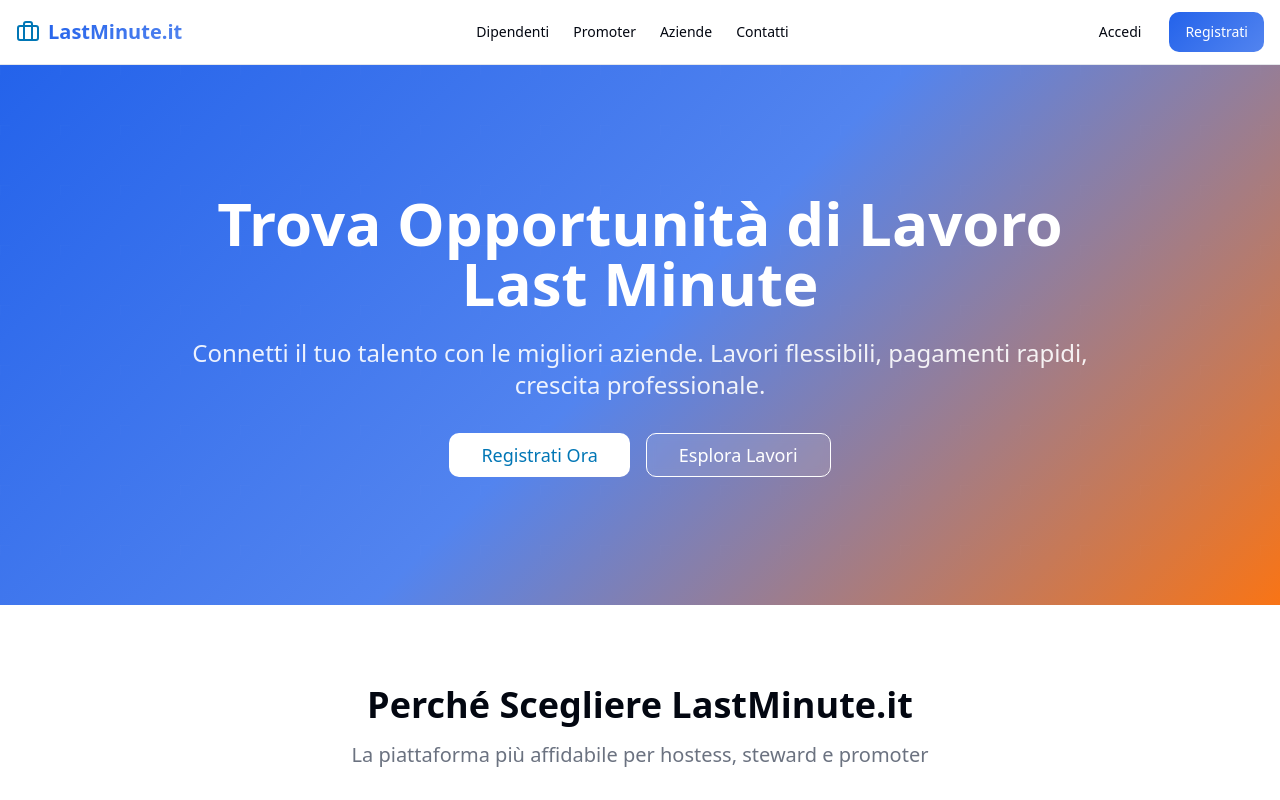
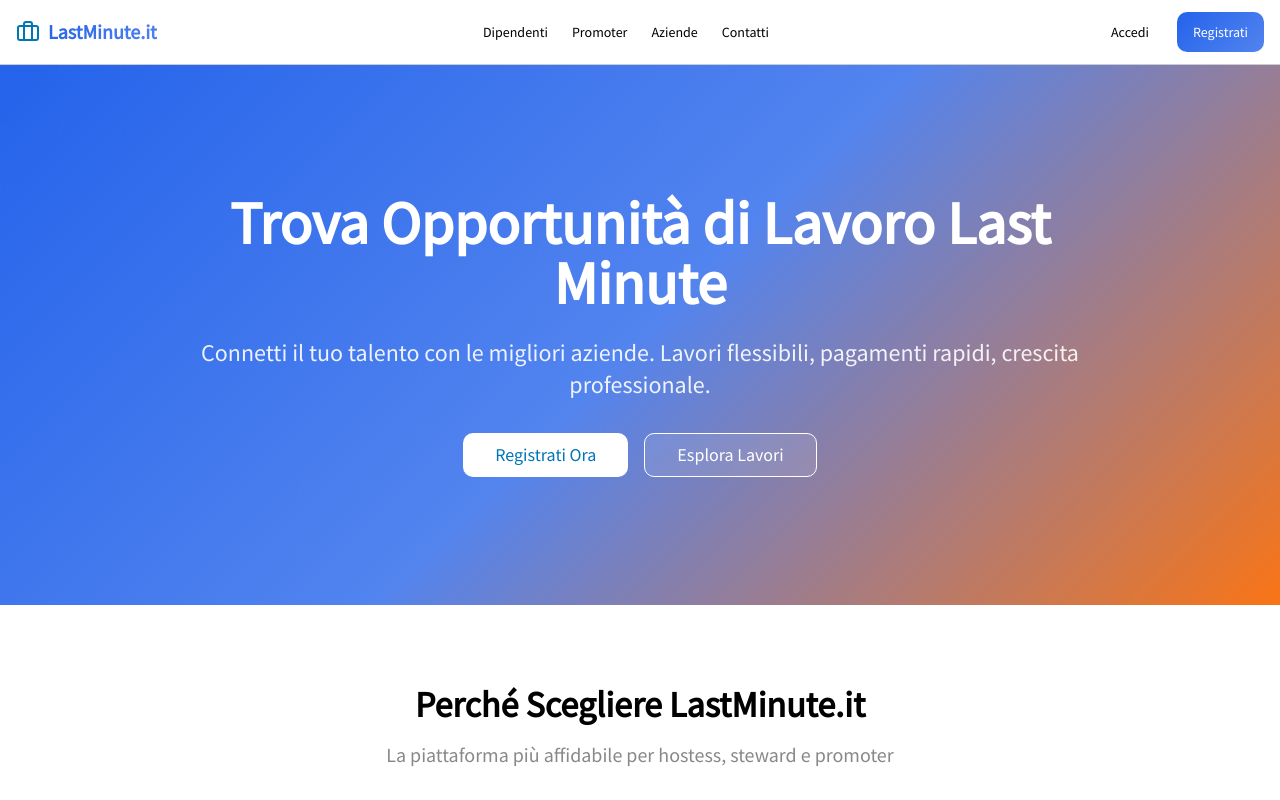
Before and after one commit to valentinabruzzi/hustle-hop-connect, a React (Vite) app: page / in a window 1280 px wide. Shown: the top 800 px of the page. Built offline with nearby package versions, Linux system fonts and the light colour scheme; the HTML template or start-up script is replaced by a standard one.

Commit message:
Manually updated project theme
Applied theme in Lovable

```diff
--- a/src/index.css
+++ b/src/index.css
@@ -1,3 +1,4 @@
+@import url("https://fonts.googleapis.com/css2?family=Source+Sans+Pro&display=swap");
 @tailwind base;
 @tailwind components;
 @tailwind utilities;
@@ -9,24 +10,24 @@ All colors MUST be HSL.
 @layer base {
   :root {
     --background: 0 0% 100%;
-    --foreground: 224 71% 4%;
+    --foreground: 0 0% 0%;
 
     --card: 0 0% 100%;
-    --card-foreground: 224 71% 4%;
+    --card-foreground: 210 3.9216% 20%;
 
     --popover: 0 0% 100%;
-    --popover-foreground: 224 71% 4%;
+    --popover-foreground: 210 3.9216% 20%;
 
     --primary: 201 100% 35.4902%;
     --primary-foreground: 0 0% 100%;
 
-    --secondary: 220 13% 96%;
+    --secondary: 210 3.9216% 80%;
     --secondary-foreground: 0 0% 0%;
 
-    --muted: 220 13% 96%;
-    --muted-foreground: 220 9% 46%;
+    --muted: 210 3.9216% 80%;
+    --muted-foreground: 210 1.6807% 53.3333%;
 
-    --accent: 25 95% 53%;
+    --accent: 201 100% 35.4902%;
     --accent-foreground: 0 0% 100%;
 
     --success: 142 71% 45%;
@@ -35,12 +36,12 @@ All colors MUST be HSL.
     --warning: 38 92% 50%;
     --warning-foreground: 0 0% 100%;
 
-    --destructive: 0 84% 60%;
+    --destructive: 217 19.1176% 26.6667%;
     --destructive-foreground: 0 0% 100%;
 
-    --border: 220 13% 91%;
+    --border: 210 3.9216% 80%;
     --input: 220 13% 91%;
-    --ring: 221 83% 53%;
+    --ring: 201 100% 35.4902%;
 
     --radius: 0.75rem;
 
@@ -63,6 +64,7 @@ All colors MUST be HSL.
     --sidebar-accent-foreground: 224 71% 4%;
     --sidebar-border: 220 13% 91%;
     --sidebar-ring: 221 83% 53%;
+    --font-sans: "Source Sans Pro", ui-sans-serif, system-ui, sans-serif, Apple Color Emoji, Segoe UI Emoji, Segoe UI Symbol, Noto Color Emoji;
   }
 
   .dark {
@@ -108,6 +110,7 @@ All colors MUST be HSL.
     --sidebar-accent-foreground: 0 0% 98%;
     --sidebar-border: 215 28% 17%;
     --sidebar-ring: 221 83% 53%;
+    --font-sans: "Source Sans Pro", ui-sans-serif, system-ui, sans-serif, Apple Color Emoji, Segoe UI Emoji, Segoe UI Symbol, Noto Color Emoji;
   }
 }
 
--- a/tailwind.config.ts
+++ b/tailwind.config.ts
@@ -106,6 +106,7 @@ export default {
   		},
   		fontFamily: {
   			sans: [
+  				'Source Sans Pro',
   				'ui-sans-serif',
   				'system-ui',
   				'sans-serif',
```
